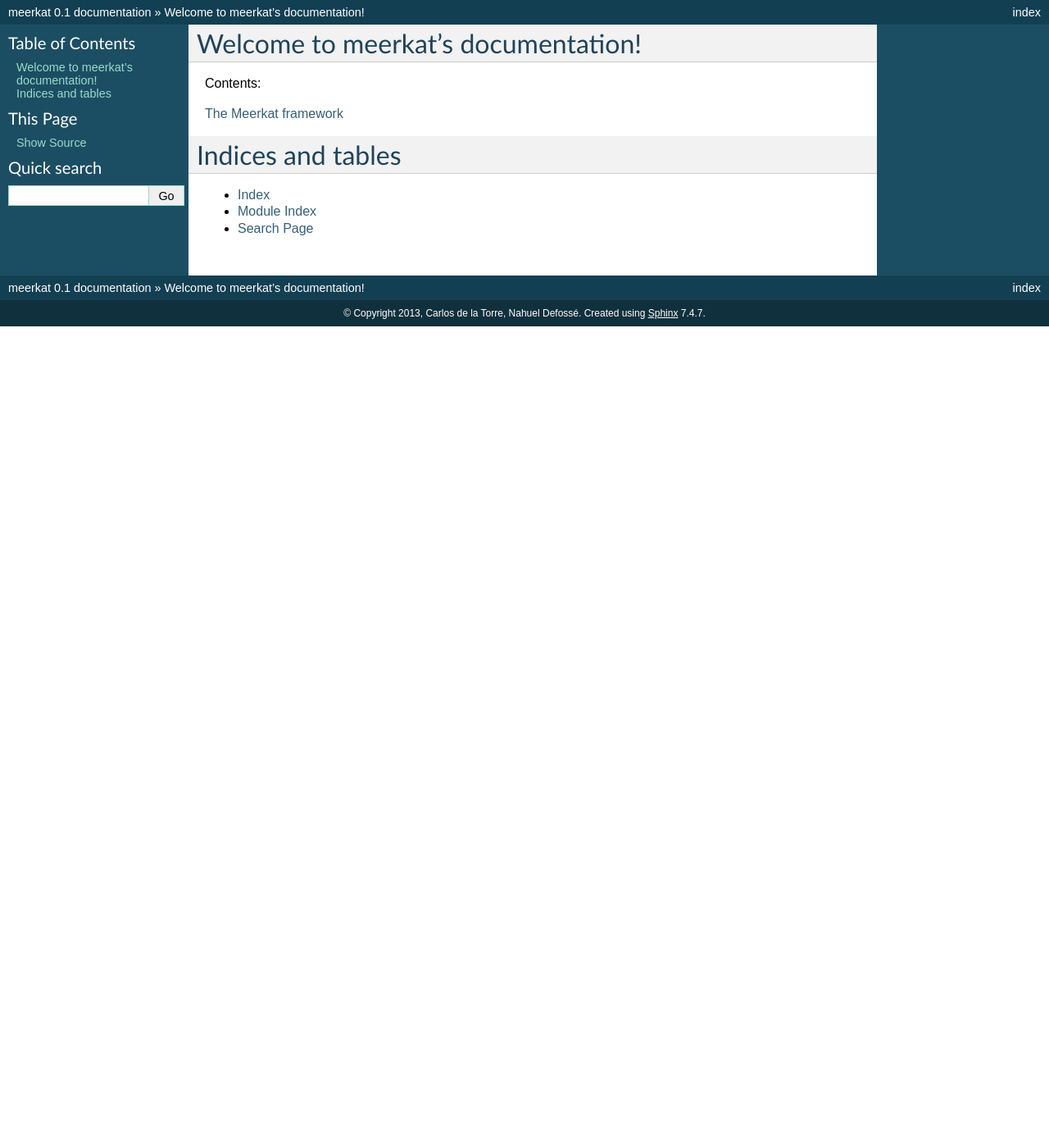
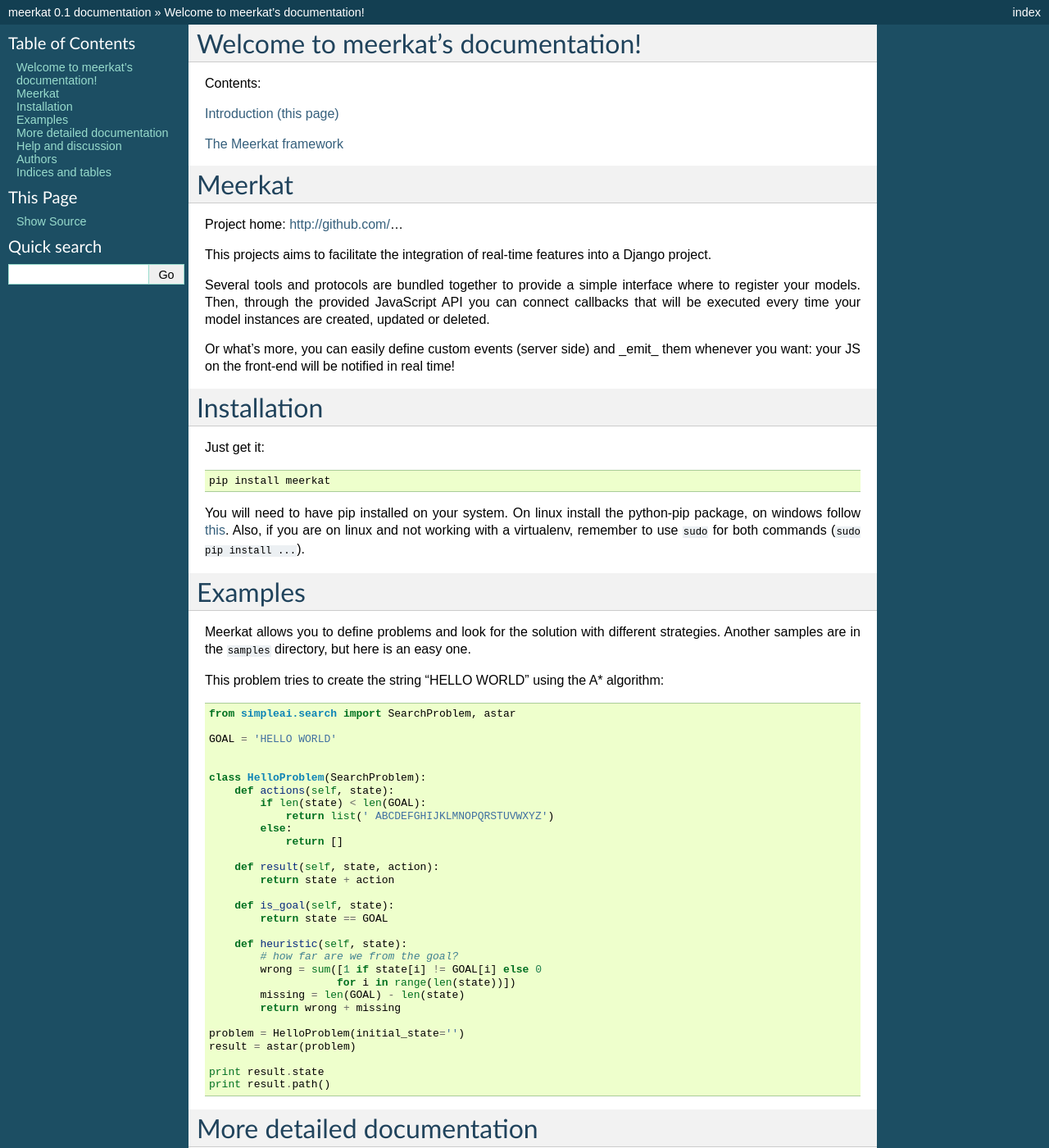
Before and after one commit to machinalis/telegraphy, a Sphinx documentation site: the page built from doc/source/index.rst, in a window 1280 px wide and 1400 px high. Shown: the whole window at 82% size. Built offline with Sphinx 7.4.7, drawn with Linux system fonts in a browser that asks for light colours; some of the changed text lies outside the part shown.

Commit message:
Add items (like local_settings.py and doc/build/) to .gitignore. Include README file.

```diff
--- /dev/null
+++ b/README.rst
@@ -0,0 +1,90 @@
+Meerkat
+=======
+
+Project home: http://github.com/...
+
+This projects aims to facilitate the integration of real-time features into a Django project.
+
+Several tools and protocols are bundled together to provide a simple interface where to register your models. Then, through the provided
+JavaScript API you can connect callbacks that will be executed every time your model instances are created, updated or deleted.
+
+Or what's more, you can easily define custom events (server side) and _emit_ them whenever you want: your JS on the front-end will be notified
+in real time!
+
+
+
+Installation
+============
+
+Just get it:
+
+.. code-block:: none
+
+    pip install meerkat
+
+
+You will need to have pip installed on your system. On linux install the
+python-pip package, on windows follow `this <http://stackoverflow.com/questions/4750806/how-to-install-pip-on-windows>`_.
+Also, if you are on linux and not working with a virtualenv, remember to use
+``sudo`` for both commands (``sudo pip install ...``).
+
+Examples
+========
+
+Meerkat allows you to define problems and look for the solution with
+different strategies. Another samples are in the ``samples`` directory, but
+here is an easy one.
+
+This problem tries to create the string "HELLO WORLD" using the A* algorithm:
+
+.. code-block:: python
+
+
+    from simpleai.search import SearchProblem, astar
+
+    GOAL = 'HELLO WORLD'
+
+
+    class HelloProblem(SearchProblem):
+        def actions(self, state):
+            if len(state) < len(GOAL):
+                return list(' ABCDEFGHIJKLMNOPQRSTUVWXYZ')
+            else:
+                return []
+
+        def result(self, state, action):
+            return state + action
+
+        def is_goal(self, state):
+            return state == GOAL
+
+        def heuristic(self, state):
+            # how far are we from the goal?
+            wrong = sum([1 if state[i] != GOAL[i] else 0
+                        for i in range(len(state))])
+            missing = len(GOAL) - len(state)
+            return wrong + missing
+
+    problem = HelloProblem(initial_state='')
+    result = astar(problem)
+
+    print result.state
+    print result.path()
+
+
+More detailed documentation
+===========================
+
+You can read the docs online `here <http://simpleai.readthedocs.org/en/latest/>`_. Or for offline access, you can clone the project code repository and read them from the ``docs`` folder.
+
+Help and discussion
+===================
+
+Join us at the Meerkat `google group <http://groups.google.com/group/simpleai>`_.
+
+
+Authors
+=======
+
+* Many people you can find on the `contributors section <https://github.com/simpleai-team/simpleai/graphs/contributors>`_.
+* Special acknowledgements to `Machinalis <http://www.machinalis.com/>`_ for the time provided to work on this project. Machinalis also works on some other very interesting projects, like `Quepy <http://quepy.machinalis.com/>`_ and `more <https://github.com/machinalis>`_.
--- a/doc/source/index.rst
+++ b/doc/source/index.rst
@@ -8,12 +8,14 @@
 
 Contents:
 
+:doc:`Introduction (this page)<index>`
+
 :doc:`intro`
 
 .. toctree::
    :maxdepth: 2
 
-
+.. include:: ../../README.rst
 
 Indices and tables
 ==================
```
Also changed, not shown: 1 other file.
